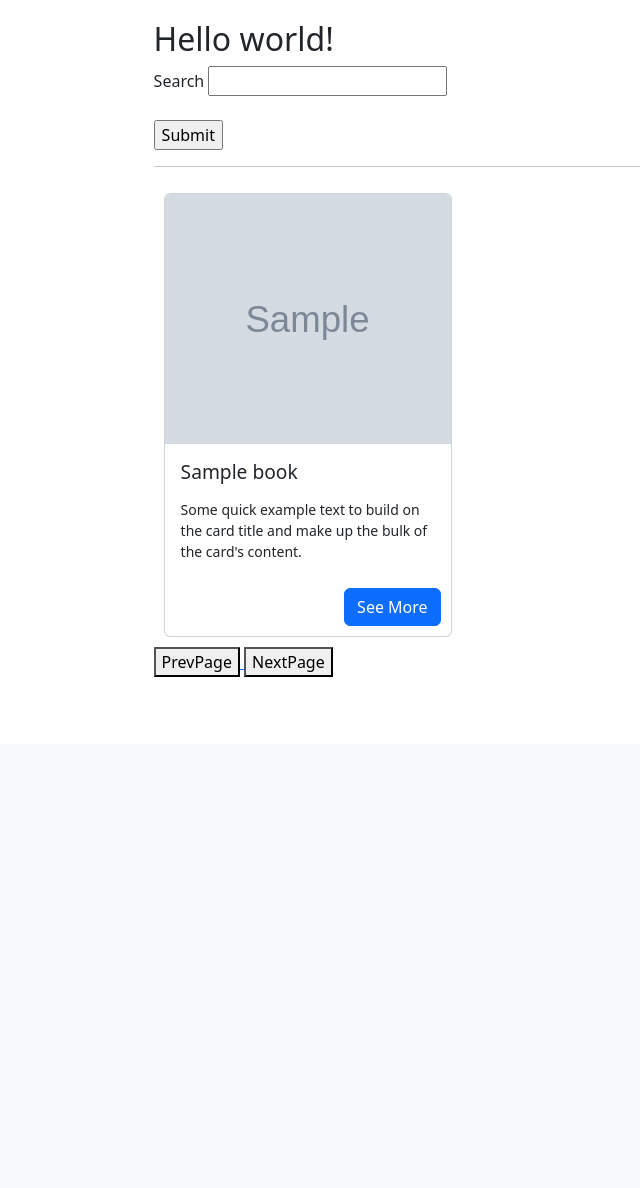
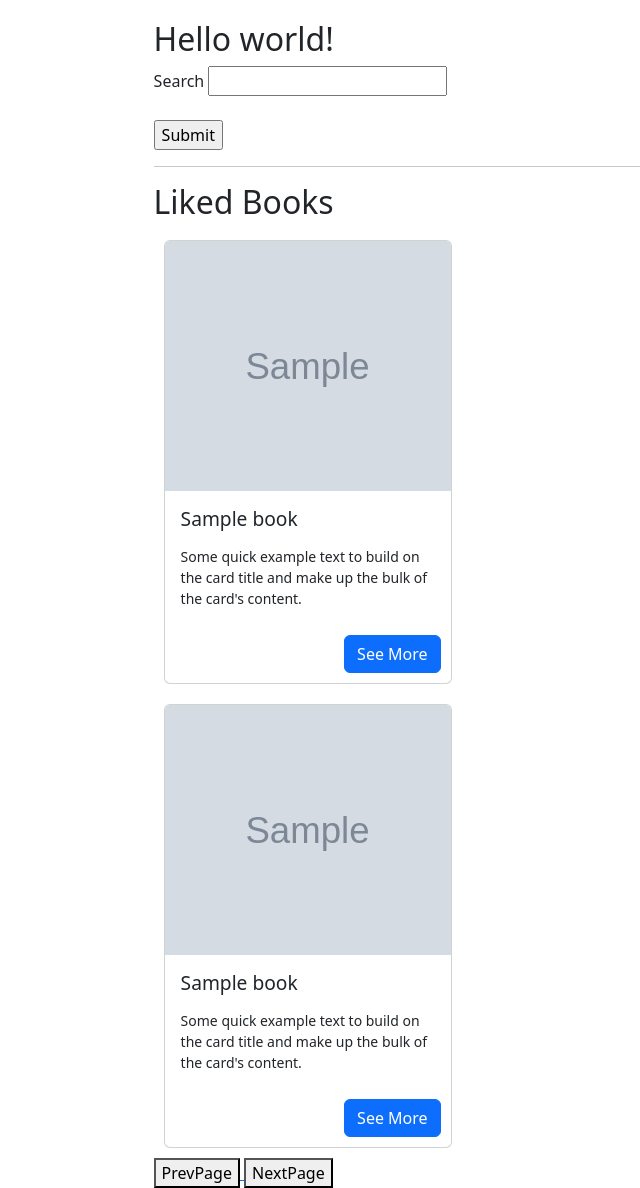
Before and after one commit to KelompokD02PBP/ProyekTS, a Django app: template templates/main.html in a window 1280 px wide. Shown: the part 56-1244 px from the top of the page, without its empty margins (0-640 px from the left). Before the commit the page ends 733 px from the top, so only its background shows below. Run offline with Django 4.2, Linux system fonts and the light colour scheme; tables that the repository leaves empty hold one stand-in row (values such as "Sample post"); the template is opened without the code that fills it: values that come from a table or form of the project are taken from there, most other values are stand-ins (such as "Sample title", 1, 10 or a date in 2020); grey boxes marked "Sample" are stand-in pictures; parts of the project's set-up code (start-up, migrations or seed data) failed here and were passed over.

Commit message:
Update main.html filter like

```diff
--- a/templates/main.html
+++ b/templates/main.html
@@ -10,7 +10,6 @@
     </ul>
 {% endif %}
 
-
 {% if page_num != -1 %}
 
     <form name="search_bar" method ="GET" action="{% url 'main:show_main_search' 1 %}">
@@ -19,6 +18,32 @@
         <input type="submit">
     </form>
     <hr>
+
+         <!-- filter yang sudah di like -->
+    {% if likes|length > 0 %}
+    <div class="overflow-x-auto ">
+        <h2>Liked Books</h2>
+        <div class="d-flex flex-nowrap">
+            {% for book in likes %}
+            <div class="card flex-shrink-0" style="width: 18rem; margin: 10px;">
+                <div style="height: 250px;display: flex; justify-content: center;">
+                    <img class="card-img-top" src="{{ book.image_url_l }}" alt="Card image cap" style="height: 250px; object-fit: cover;">
+                </div>
+                <div class="container-card" style="display: flex;justify-content: space-between;"></div>
+                <div class="card-body" style="display: flex; flex-direction: column;">
+                    <h5 class="card-title" style="font-size: 16px; margin: 0;">
+                        <p style="font-size: larger;">{{ book.title }}</p>
+                    </h5>
+                    <p class="card-text" style="font-size: 14px;">Some quick example text to build on the card title and make up the bulk of the card's content.</p>
+                </div>
+                <div style="align-self: flex-end;margin:10px">
+                    <a href="{% url 'main:book_review' book.pk %}" class="btn btn-primary" style="font-size: 16px;">See More</a>
+                </div>
+            </div>
+        {% endfor %}
+        </div>
+    </div>
+    {% endif %}
 
     <div id="katalog" style="display: flex; flex-wrap: wrap;">
         {% for book in books %}
```
